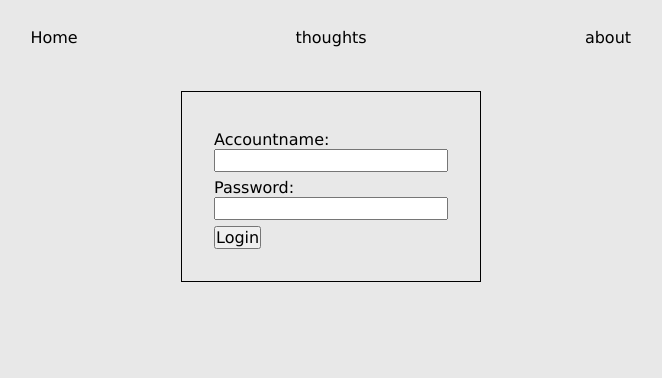
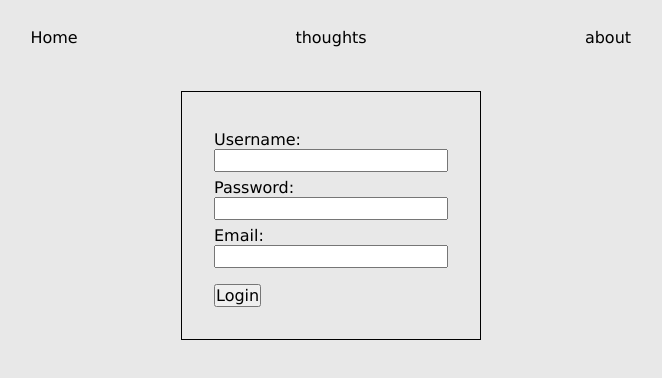
Before and after one commit to bryanhain97/ts_mongo_prisma_test, a Next.js app: page / in a window 1280 px wide. Shown: the top 378 px of the page, without its empty margins (309-971 px from the left). Built offline with nearby package versions, Linux system fonts and the light colour scheme.

Commit message:
handle login with db

```diff
--- a/components/LoginForm.tsx
+++ b/components/LoginForm.tsx
@@ -1,43 +1,73 @@
 import styles from '../styles/LoginForm.module.sass';
-import { useState, useCallback, ChangeEvent, EventHandler, MouseEventHandler, FormEventHandler } from 'react';
-import { Account } from '@types';
+import { useState, useCallback, ChangeEvent, EventHandler, MouseEventHandler, FormEventHandler, useEffect } from 'react';
+import { Account, SaveAccount } from '@types';
+
+
+const DEFAULT_ACCOUNT: Account = {
+    username: '',
+    createdAt: undefined,
+    password: '',
+    email: '',
+};
 
 const LoginForm = () => {
-    const [account, setAccount] = useState<Account>({
-        username: '',
-        password: ''
-    });
+    const [account, setAccount] = useState<Account>(DEFAULT_ACCOUNT);
+    const [error, setError] = useState<unknown | any>('');
 
     const updateAccount = useCallback((e: ChangeEvent<HTMLInputElement>) => {
         setAccount((prev) => ({ ...prev, [e.target.id]: e.target.value }));
+        setError('');
     }, []);
 
     const loginWithAccount = async (e: Event | any, account: Account) => {
         e.preventDefault();
-        const response = await fetch('/api/loginWithAccount', {
-            headers: {
+        const saveAccount: SaveAccount = { ...account, createdAt: new Date() };
+        try {
+            const response = await fetch('/api/loginWithAccount', {
                 method: 'POST',
-                body: JSON.stringify(account),
+                body: JSON.stringify(saveAccount),
                 mode: 'cors',
-                'Content-Type': 'application/json'
+                headers: { 'Content-Type': 'application/json' }
+            });
+            switch (response.status) {
+                case 200:
+                    const savedAccount = await response.json();
+                    console.log(savedAccount);
+                    setAccount(DEFAULT_ACCOUNT);
+                    setError('');
+                    break;
+                case 400:
+                    const { message } = await response.json();
+                    throw new Error(message);
             }
-        });
-        console.log(response);
+        }
+        catch ({ message }: any | unknown) {
+            setError(message);
+        }
     };
 
     return (
         <form className={styles.login}>
             <div className={styles.login_field}>
-                <label className={styles.label} htmlFor="accountname">
-                    Accountname:
+                <label className={styles.label} htmlFor="username">
+                    Username:
                 </label>
-                <input type="text" id="username" onChange={updateAccount} />
+                <input type="text" id="username" onChange={updateAccount} value={account.username} className={styles.input} />
             </div>
             <div className={styles.login_field}>
                 <label className={styles.label} htmlFor="password">
                     Password:
                 </label>
-                <input type="password" id="password" onChange={updateAccount} />
+                <input type="password" id="password" onChange={updateAccount} value={account.password} className={styles.input} />
+            </div>
+            <div className={styles.login_field}>
+                <label className={styles.label} htmlFor="email">
+                    Email:
+                </label>
+                <input type="text" id="email" onChange={updateAccount} value={account.email} className={styles.input} />
+                {error &&
+                    <span className={styles.errorMessage}>{error}</span>
+                }
             </div>
             <button className={styles.button} onClick={(e) => loginWithAccount(e, account)}>
                 Login
--- a/pages/api/loginWithAccount.ts
+++ b/pages/api/loginWithAccount.ts
@@ -1,7 +1,33 @@
 import { NextApiRequest, NextApiResponse } from 'next';
+import { prisma } from './_db';
+
+export default async function handler(req: NextApiRequest, res: NextApiResponse) {
+    console.log('incoming request');
+    const { body: saveAccount } = req;
+    try {
+        const alreadyRegistered = await prisma.account.findFirst({ where: { email: saveAccount.email } });
+        if (!alreadyRegistered) {
+            const savedAccount = await prisma.account.create({ data: saveAccount });
+            console.log('account saved in DB: ', savedAccount);
+            res.status(200).json(savedAccount);
+            return;
+        }
+        else {
+            throw new Error('Account with email already exists.');
+        }
+    } catch ({ message }) {
+        res.status(400).json({ message });
+    }
+};
 
 
-export default function handler (req: NextApiRequest, res: NextApiResponse) : void {
-console.log(req);
-res.status(200).json(req.body);
-}
+
+
+/*
+steps:
+1. get incoming request;
+2. check body of incoming request;
+3. check db if email is unique;
+4. if unique => create new account;
+5. if not unique => send error and set user;
+*/
--- a/pages/api/saveNote.ts
+++ b/pages/api/saveNote.ts
@@ -11,5 +11,6 @@ export default async function handler(req: NextApiRequest, res: NextApiResponse)
         res.status(200).json(addedNote);
     } catch (e) {
         console.log('ERROR:', e);
+        res.send(e);
     }
 }
--- a/styles/LoginForm.module.sass
+++ b/styles/LoginForm.module.sass
@@ -1,3 +1,5 @@
+@import 'colors'
+
 .login
     padding: 2rem
     width: 300px
@@ -12,4 +14,7 @@
 .label
     margin-right: 20px
 .button
-    margin-top: 6px
+    margin-top: 1rem
+.errorMessage
+    color: $errorMessage
+    font-size: 12px
--- a/styles/_colors.sass
+++ b/styles/_colors.sass
@@ -26,10 +26,14 @@ $noteLongEnoughColor: #0ea50e
 $noteNotLongEnoughColor: #ff0000
 
 
-// Thoughts
+// THOUGHTS
 $createThoughtColor: #111111
 $thoughtsFormBg: #dddddd
 $thoughtsFormColor: #ffffff
 $thoughtsFormBorderColor: #6e6e6e
 $saveButtonEnabledColor: #0ea50e
 $saveButtonDisabledColor: #b6b6b6
+
+
+// LOGINFORM
+$errorMessage: #ff0000
--- a/types/index.ts
+++ b/types/index.ts
@@ -2,11 +2,12 @@ import NoteProps, { Importance } from './Note';
 import { RequiredLength, RemainingChars } from './ThoughtsForm';
 import ThoughtsPageProps from './ThoughtsPage';
 import NavbarLinkProps from './NavbarLink';
-import { Account } from './Account';
+import { Account, SaveAccount } from './Account';
 
 
 export {
     type NoteProps,
+    type SaveAccount,
     type RequiredLength,
     type RemainingChars,
     type ThoughtsPageProps,
```
Also changed, not shown: types/Account.ts (+10 -2 lines), 1 other file (tests, documents, lock files or other folders).
